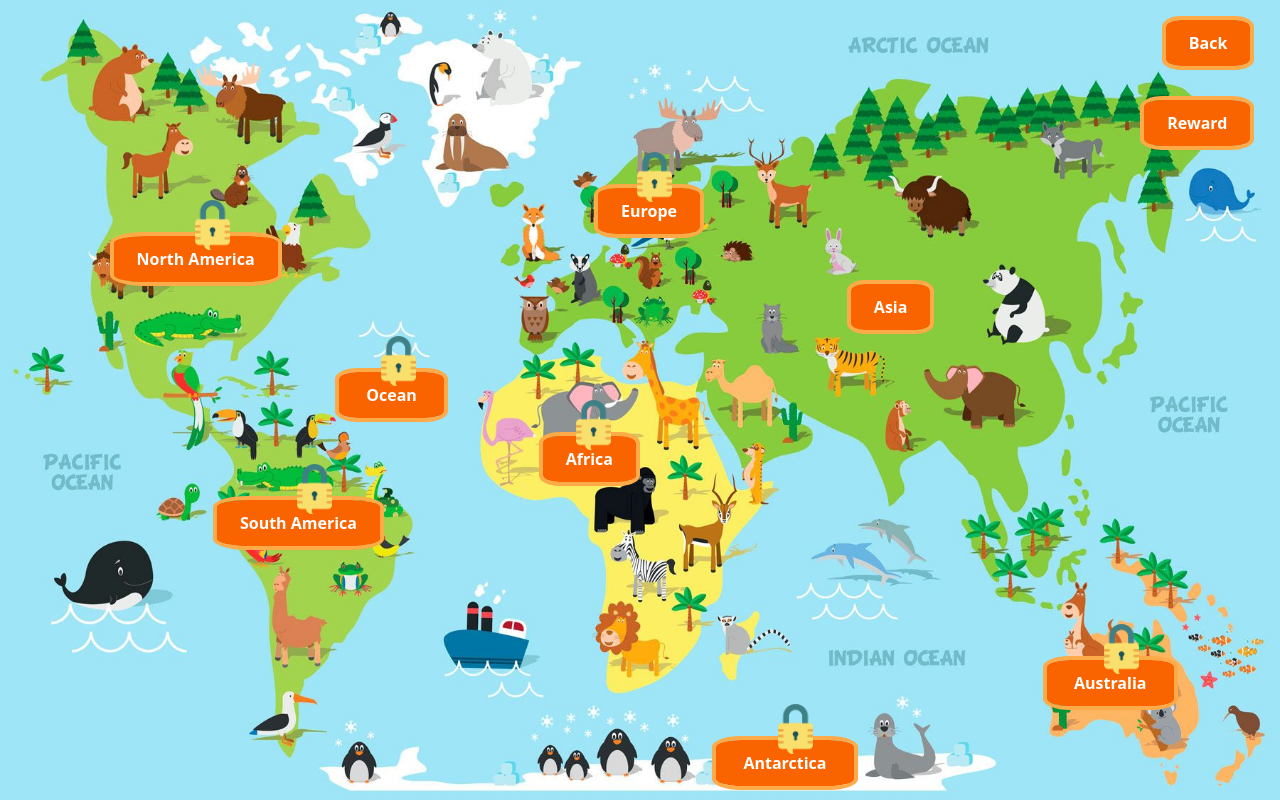
After one commit to shirayukixo/HCIFinalProject, a PHP site: page /mainmap.html in a window 1280 px wide. The commit adds this page. Run offline with PHP 8.4, Linux system fonts and the light colour scheme.

Commit message:
Add files via upload

```diff
--- a/HCI/Minigame/minigame.js
+++ b/HCI/Minigame/minigame.js
@@ -128,7 +128,7 @@ class MixOrMatch {
         }, 900);
 
         setTimeout(() => {
-            window.location.replace('../World Map/main.html');
+            window.location.replace('../mainmap.html');
         }, 10000);
     }
 }
--- a/HCI/index.html
+++ b/HCI/index.html
@@ -19,9 +19,9 @@
 
         <div id="M-Planet"> </div>
         <div class="btn-grid">
-            <button class="btnOption"><a href="login.html"> PLAY </a></button>
-            <button class="btnOption"><a href="whyWeDoThis.html"> WHY DO WE DO THIS? </a></button>
-            <button class="btnOption"><a href="teamCredit.html"> TEAM CREDIT </a></button>
+            <a href="login.html"><button class="btnOption"> PLAY </button></a>
+            <a href="whyWeDoThis.html"><button class="btnOption"> WHY WE DO THIS? </button></a>
+            <a href="teamCredit.html"><button class="btnOption"> TEAM CREDIT </button></a>
         </div>
 </body>
 
--- a/HCI/login.html
+++ b/HCI/login.html
@@ -26,11 +26,11 @@
         <a href="register.html">SIGN UP</a>
     </div>
     <div class="guest">
-        <a href="main.html"><button type="button">continue as guest</button></a>
+        <a href="mainmap.html"><button type="button">continue as guest</button></a>
         <br><b><small>*note: data will not be saved for guests</small></b>
     </div>
     <div class="back">
-        <a href="login.html"><button type="button">back</button></a>
+        <a href="index.html"><button type="button">back</button></a>
     </div>
 
 </body>
--- /dev/null
+++ b/HCI/mainmap.html
@@ -0,0 +1,103 @@
+<!DOCTYPE html>
+<html lang="en">
+<head>
+<title> M Planet</title>
+<meta charset="utf-8">
+<meta name="viewport" content="width=device-width, initial-scale=1">
+<style>
+
+body {
+    margin: 0;
+    min-height: 100vh;
+    min-width: 100vw;
+    background: radial-gradient(#71d6e4, #71a7e4);
+    background-image: url("world.jpg");
+    background-size: 100% 100%;
+}
+
+.lock4 {position:absolute;right:11%;top:78%;width:35px;height:50px;}
+.lock5 {position:absolute;right:52.3%;top:50%;width:35px;height:50px;}
+.lock6 {position:absolute;right:47.5%;top:19%;width:35px;height:50px;}
+.lock7 {position:absolute;right:82%;top:25%;width:35px;height:50px;}
+.lock8 {position:absolute;right:74.1%;top:58%;width:35px;height:50px;}
+.lock9 {position:absolute;right:36.5%;top:88%;width:35px;height:50px;}
+.lock10 {position:absolute;right:67.5%;top:42%;width:35px;height:50px;}
+
+.button1 {position:absolute;right:27%;top:35%;}
+.button2 {position:absolute;right:2%;top:2%;}
+.button3 {position:absolute;right:2%;top:12%;}
+.button4 {position:absolute;right:8%;top:82%;}
+.button5 {position:absolute;right:50%;top:54%;}
+.button6 {position:absolute;right:45%;top:23%;}
+.button7 {position:absolute;right:78%;top:29%;}
+.button8 {position:absolute;right:70%;top:62%;}
+.button9 {position:absolute;right:33%;top:92%;}
+.button10 {position:absolute;right:65%;top:46%;}
+
+/* CSS */
+.button-5 {
+  align-items: center;
+  background-clip: padding-box;
+  background-color: #fa6400;
+  border: 4px solid #fdaa48;
+  border-radius: .25rem;
+  box-shadow: rgba(0, 0, 0, 0.02) 0 1px 3px 0;
+  box-sizing: border-box;
+  color: #fff;
+  cursor: pointer;
+  display: inline-flex;
+  font-family: system-ui,-apple-system,system-ui,"Helvetica Neue",Helvetica,Arial,sans-serif;
+  font-size: 16px;
+  font-weight: 600;
+  justify-content: center;
+  line-height: 1.25;
+  margin: 0;
+  min-height: 3rem;
+  padding: calc(.875rem - 1px) calc(1.5rem - 1px);
+  text-decoration: none;
+  transition: all 250ms;
+  user-select: none;
+  -webkit-user-select: none;
+  touch-action: manipulation;
+  vertical-align: baseline;
+  width: auto;
+  border-radius: 20%;
+}
+
+.button-5:hover,
+.button-5:focus {
+  background-color: #fb8332;
+  box-shadow: rgba(0, 0, 0, 0.1) 0 4px 12px;
+}
+
+.button-5:hover {
+  transform: translateY(-1px);
+}
+
+.button-5:active {
+  background-color: #c85000;
+  box-shadow: rgba(0, 0, 0, .06) 0 2px 4px;
+  transform: translateY(0);
+}
+</style>
+</head>
+<body>
+<a href="Dialogue/dialogue.html"><button class="button-5 button1" role="button">Asia</button></a>
+<a href="index.html"><button class="button-5 button2" role="button">Back</button></a>
+<a href="mainmap.html"><button class="button-5 button3" role="button">Reward</button></a>
+<a href="mainmap.html"><button class="button-5 button4" role="button">&nbsp;Australia&nbsp;</button></a>
+<a href="mainmap.html"><button class="button-5 button5" role="button">Africa</button></a>
+<a href="mainmap.html"><button class="button-5 button6" role="button">Europe</button></a>
+<a href="mainmap.html"><button class="button-5 button7" role="button">North America</button></a>
+<a href="mainmap.html"><button class="button-5 button8" role="button">South America</button></a>
+<a href="mainmap.html"><button class="button-5 button9" role="button">&nbsp;Antarctica&nbsp;</button></a>
+<a href="mainmap.html"><button class="button-5 button10" role="button">&nbsp;Ocean&nbsp;</button></a>
+<img src="lock.png" alt="World Map" class="lock4" >
+<img src="lock.png" alt="World Map" class="lock5" >
+<img src="lock.png" alt="World Map" class="lock6" >
+<img src="lock.png" alt="World Map" class="lock7" >
+<img src="lock.png" alt="World Map" class="lock8" >
+<img src="lock.png" alt="World Map" class="lock9" >
+<img src="lock.png" alt="World Map" class="lock10" >
+</body>
+</html>
--- a/HCI/stylesMainPage.css
+++ b/HCI/stylesMainPage.css
@@ -100,13 +100,15 @@ body {
     margin-left:140px;
     cursor: pointer;
     width:60%;
+    text-decoration: none;
+    color: #FFFEFE;
 }
 
 .btnOption:hover {
     border-color: black;
 }
 
-a {
+/* a {
     text-decoration: none;
     color: #FFFEFE;
-}
+} */
```
Also changed, not shown: HCI/style2.css (+5 -4 lines), HCI/lock.png (added), HCI/world.jpg (added).
